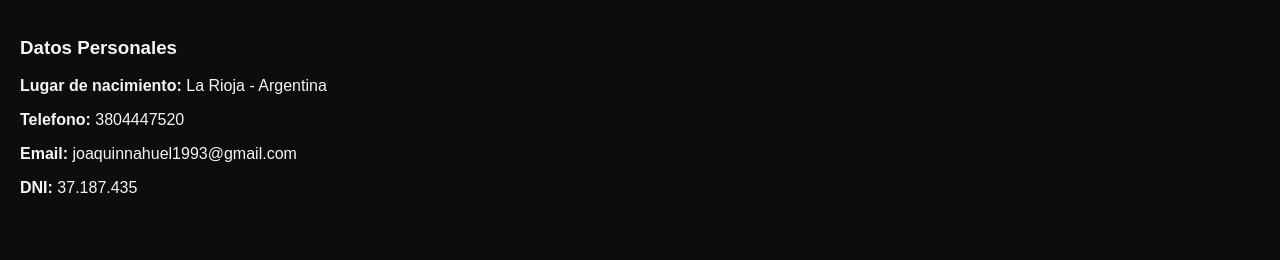
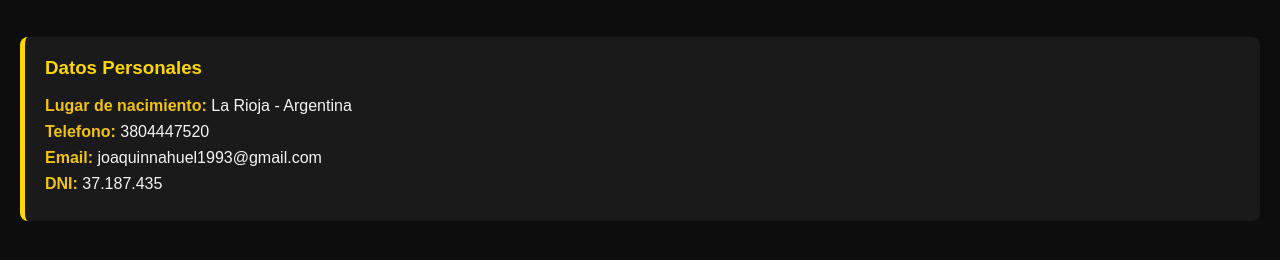
Before and after one commit to JoaquinNahuel93/Mi-portfolio2025, a plain HTML site: page index.html in a window 1280 px wide. Shown: the part 150-410 px from the top of the page. Drawn offline with Linux system fonts and the light colour scheme.

Commit message:
Agrego estilo a la seccion de Datos personales

```diff
--- a/css/style.css
+++ b/css/style.css
@@ -20,3 +20,25 @@ h2 {
   font-size: 1.5em;
   color: #f5f5f5;
 }
+
+section {
+  background-color: #1a1a1a; /* gris muy oscuro */
+  padding: 20px;
+  border-left: 5px solid #ffd700; /* línea amarilla tipo Batman */
+  margin-bottom: 30px;
+  border-radius: 8px;
+}
+
+section h3 {
+  color: #ffd700;
+  margin-top: 0;
+}
+
+section p {
+  margin: 8px 0;
+  font-size: 1rem;
+}
+
+section strong {
+  color: #f1c40f; /* amarillo dorado para los títulos */
+}
```
